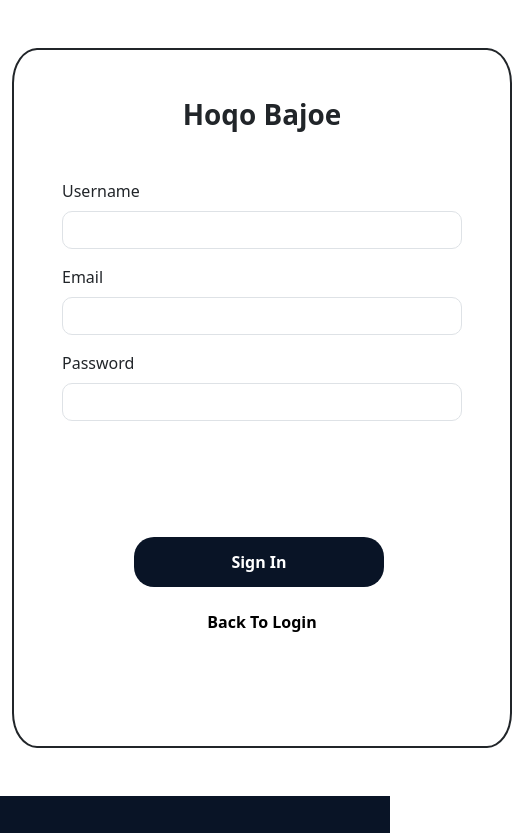
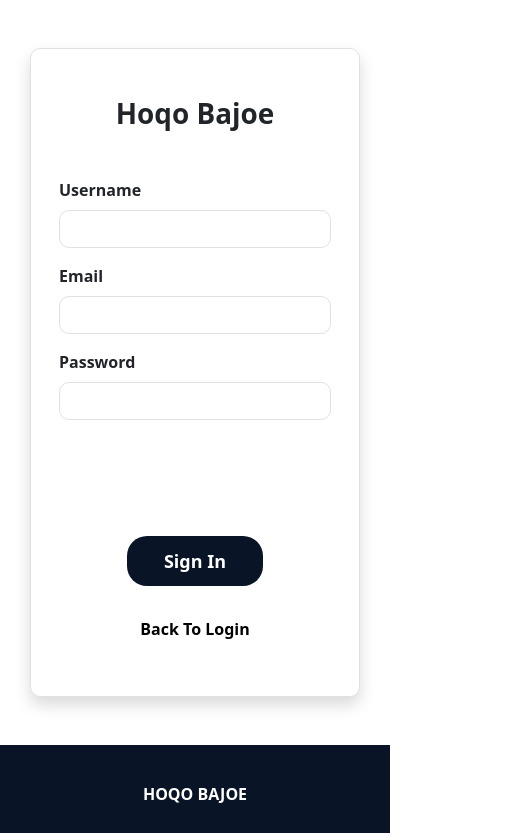
Before and after one commit to HoqoBajoe/fe, a React (Create React App) app: page / in a window 390 px wide. Shown: the top 833 px of the page, 512 px wide, since content can reach past the window. Built offline with nearby package versions, Linux system fonts and the light colour scheme; what tw-elements would draw is missing.

Commit message:
Update LoginPage dan SignIn page
login page dan signIn page sudah responsive

```diff
--- a/src/Components/Login/Login.jsx
+++ b/src/Components/Login/Login.jsx
@@ -1,5 +1,4 @@
 import React from "react";
-import '../loginstyle.css'
 
 
 
@@ -20,7 +19,7 @@ function Login(){
                     </div>
                     <div className="row">
                         <div className="col text-center">
-                            <button className="btn btn-default text-white w-50 h-50 mt-5 " style={{backgroundColor: "#091426", borderRadius: "10px", fontWeight: "bold", fontSize: "large"}}>Login</button>
+                            <button className="btn btn-default text-white w-50 h-50 mt-5 " style={{backgroundColor: "#091426", borderRadius: "20px", fontWeight: "bold", fontSize: "large"}}>Login</button>
                         </div>
                     </div>
                     <div className="mt-3 text-center">
--- a/src/Components/SignIn/SignIn.jsx
+++ b/src/Components/SignIn/SignIn.jsx
@@ -1,31 +1,34 @@
 import React from "react";
-import '../signInStyle.css'
 
 function SignIn() {
     return(
         <div className="container mb-5 ">
-        <div className="m-auto px-5 py-5 mt-5" id="div1">
+        <div className="container mb-5 ">
+            <div className="row mx-auto px-3 py-5 mt-5 w-50 bg-white shadow align-items-center border" style={{maxHeight: "700px", minWidth: "330px", borderRadius: "10px"}}>
                 <form action="">
-                <h1 className="text-center mb-5" style={{fontWeight: "bold"}} >Hoqo Bajoe</h1>
+                    <h1 className="text-center mb-5" style={{fontWeight: "bolder"}} >Hoqo Bajoe</h1>
                     <div className="mb-3">
-                    <label for="Username" className="form-label">Username</label>
+                        <label for="Username" className="form-label" style={{fontWeight: "bold"}}>Username</label>
                         <input type="text" className="form-control" style={{borderRadius: "10px"}} id="Username" ></input>
                     </div>
                     <div className="mb-3">
-                    <label for="Email" className="form-label">Email</label>
-                    <input type="email" className="form-control" style={{borderRadius: "10px"}} id="Email" ></input>
+                        <label for="Email" className="form-label" style={{fontWeight: "bold"}}>Email</label>
+                        <input type="text" className="form-control" style={{borderRadius: "10px"}} id="Email" ></input>
                     </div>
                     <div className="mb-3">
-                    <label for="password" className="form-label" >Password</label>
+                        <label for="password" className="form-label" style={{fontWeight: "bold"}} >Password</label>
                         <input type="password" className="form-control" style={{borderRadius: "10px"}} id="password"></input>
                     </div>
-                <div className="mx-4">
-                    <button type="submit" className="mx-5 p-1 text-white" id="divb" >Sign In</button>
+                    <div className="row">
+                        <div className="col text-center">
+                            <button className="btn btn-default text-white w-50 " style={{backgroundColor: "#091426", borderRadius: "20px", fontWeight: "bold", fontSize: "large",marginTop:"100px",height: "50px"}}>Sign In</button>
                         </div>
-                <div className="mt-3 text-center">
+                    </div>
+                    <div className="mt-4 text-center">
                         <a className="btn text-black" style={{textDecoration: "none", fontWeight: "bold"}}>Back To Login</a>
                     </div>
                 </form>
+            </div>
         </div>
         </div>
     )
--- a/src/Components/loginstyle.css
+++ /dev/null
@@ -1,16 +0,0 @@
-#div1 {
-    width: 500px;
-    height: 600px;
-    border: 2px solid;
-    border-radius: 5%;
-    background-color: white;
-}
-
-#divb{
-    background-color: #091426;
-    border-radius: 20px;
-    width: 250px;
-    height: 50px;
-    font-weight: bold;
-    margin-top: 100px;
-}
--- a/src/Components/signInStyle.css
+++ /dev/null
@@ -1,16 +0,0 @@
-#div1 {
-    width: 500px;
-    height: 700px;
-    border: 2px solid;
-    border-radius: 5%;
-    background-color: white;
-}
-
-#divb{
-    background-color: #091426;
-    border-radius: 20px;
-    width: 250px;
-    height: 50px;
-    font-weight: bold;
-    margin-top: 100px;
-}
```
Lines whose indentation alone changed are shown as unchanged.
